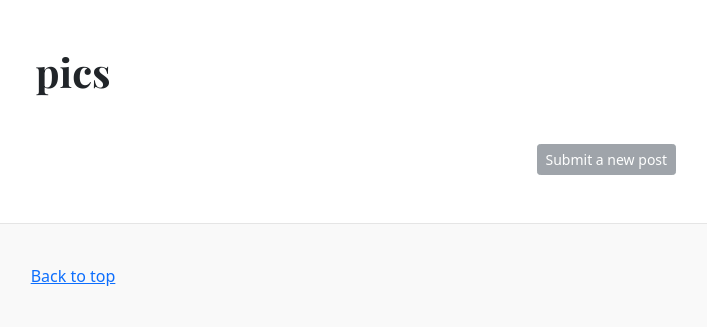
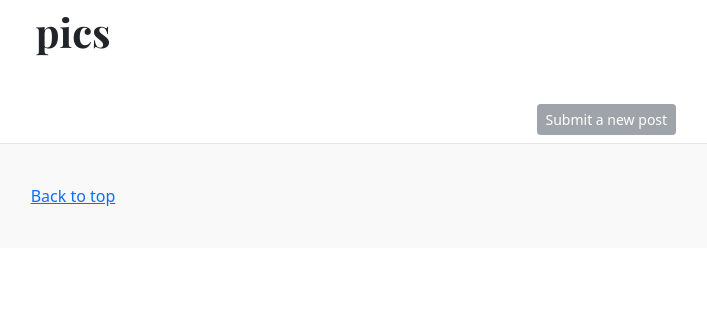
Before and after one commit to Handras486/Laravel_feleves_RedditClone, a Laravel app: page /r/1 in a window 1280 px wide. Shown: the part 97-424 px from the top of the page, without its empty margins (567-1274 px from the left). Run offline with Laravel 8, Linux system fonts and the light colour scheme; data comes from the database, SQL or seed files in the repository; data that the repository does not hold is empty.

Commit message:
Minor fixes

```diff
--- a/RedditClone/resources/views/layouts/main.blade.php
+++ b/RedditClone/resources/views/layouts/main.blade.php
@@ -40,7 +40,7 @@
     @include('layouts._header')
     @include('layouts.alerts._success')
     @include('layouts.alerts._failure')
-    <main class="container-fluid py-5">
+    <main class="container-fluid py-2">
         @yield('content')
     </main>
 
--- a/RedditClone/resources/views/subreddits/show.blade.php
+++ b/RedditClone/resources/views/subreddits/show.blade.php
@@ -11,6 +11,7 @@
     </div>
     <div class="col-2 d-flex justify-content-center align-items-baseline">
         @auth
+        @csrf
             <a class="btn btn-sm btn-secondary" href="{{ route('post.create') }}">
                 {{ __('Submit a new post') }}
             </a>
```
